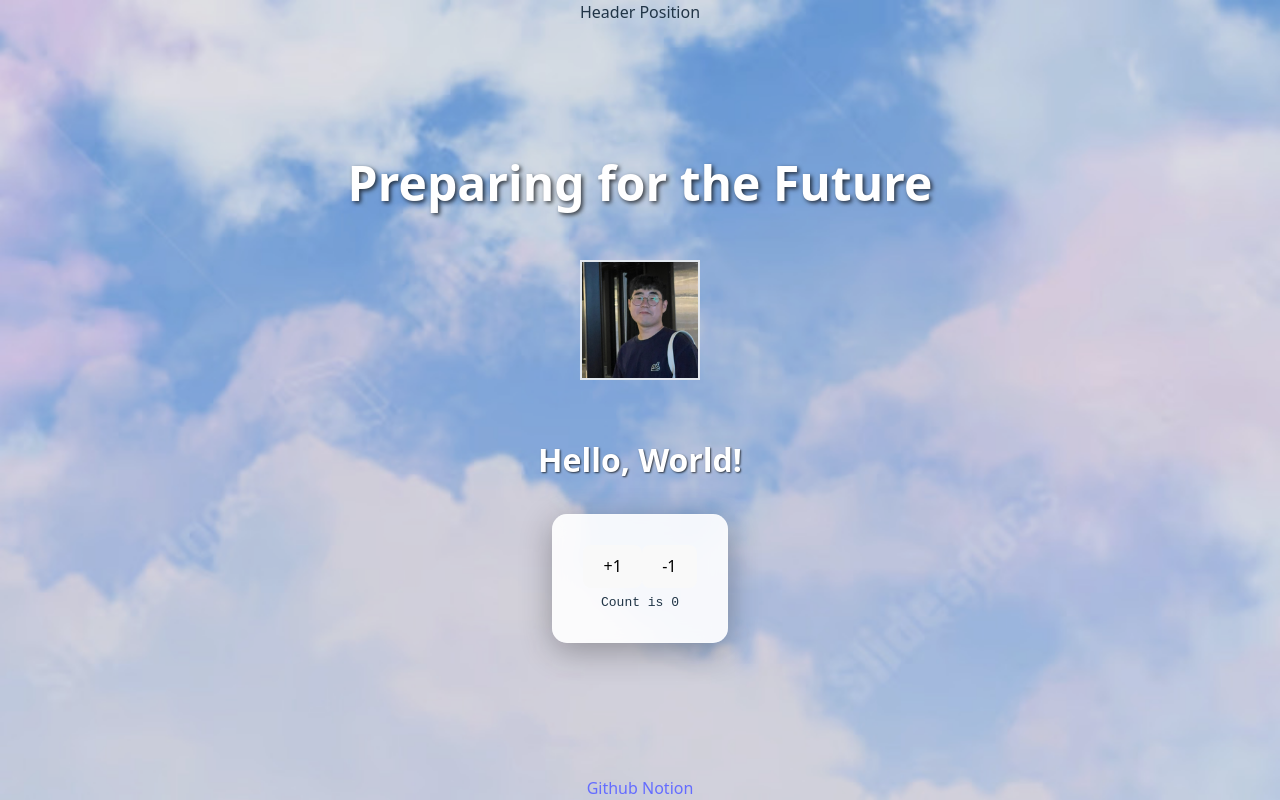
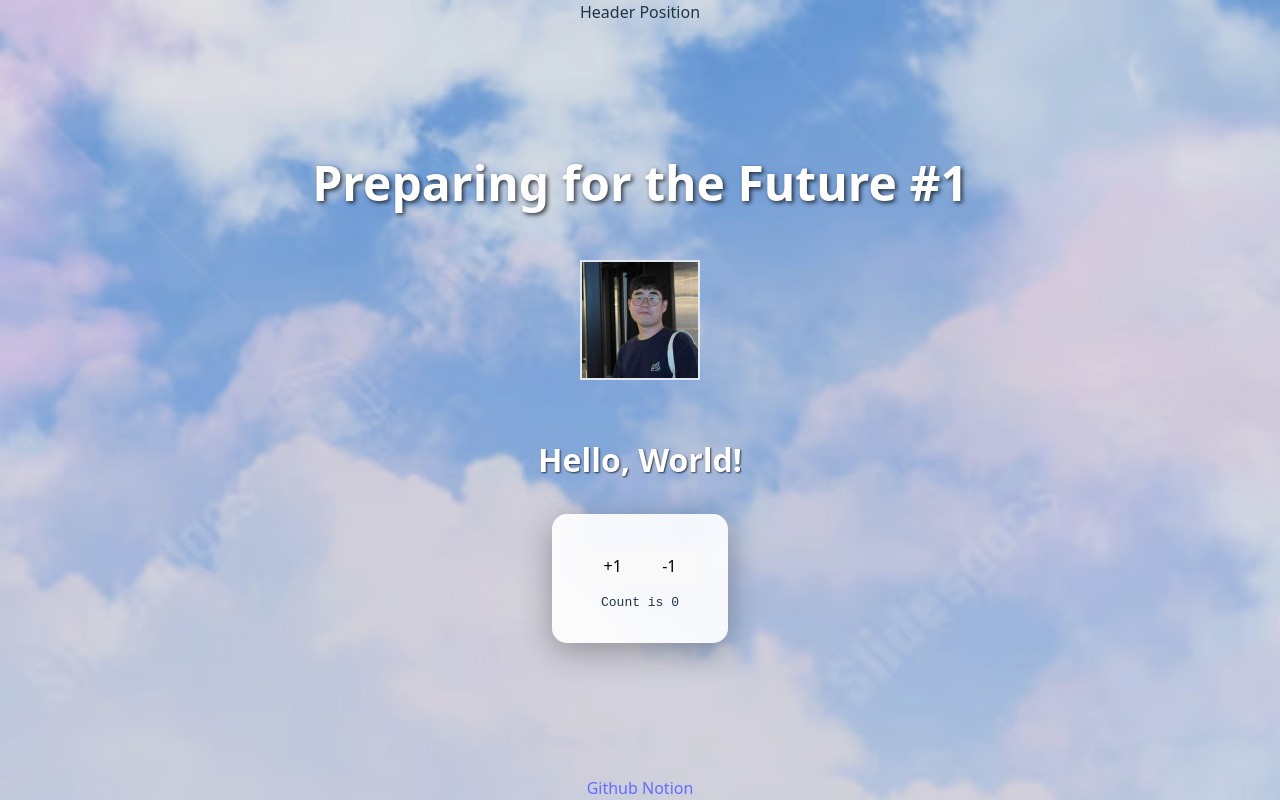
Before and after one commit to 2T-ae/Portfolio, a React (Vite) app: page / in a window 1280 px wide. Built offline with nearby package versions, Linux system fonts and the light colour scheme.

Commit message:
Init: test auto-push

```diff
--- a/src/App.jsx
+++ b/src/App.jsx
@@ -43,7 +43,7 @@ function App() {
             textShadow: '2px 2px 4px rgba(0,0,0,0.7)',
             marginBottom: '30px'
           }}>
-            Preparing for the Future
+            Preparing for the Future #1
           </h1>
 
           <div style={{ margin: '20px 0' }}>
```
